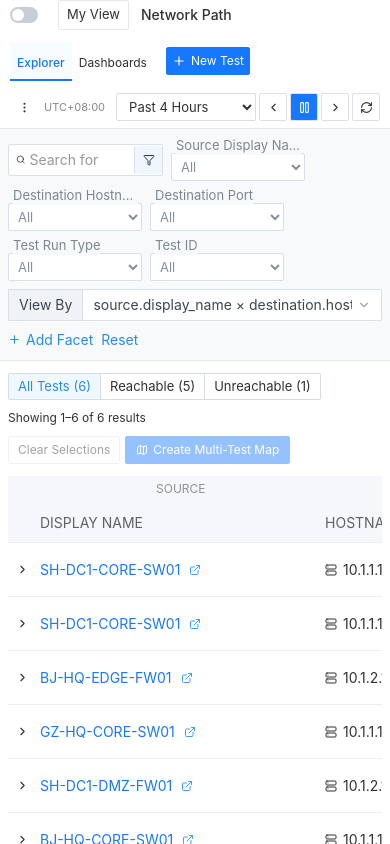
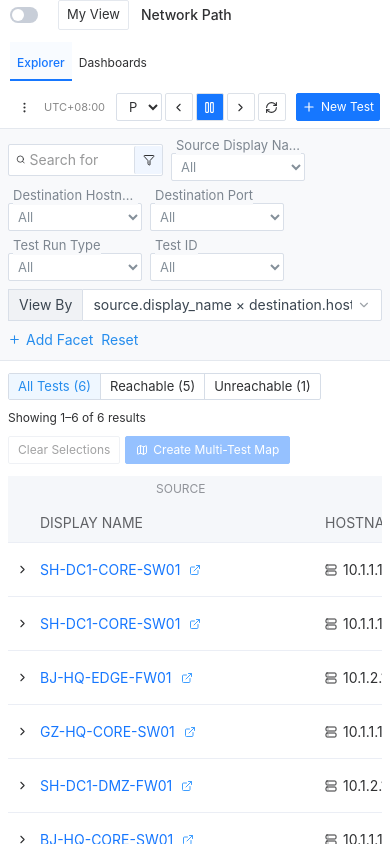
Before and after one commit to sabrina97606/netpath, a Next.js app: page /network-path in a window 390 px wide. Built offline with nearby package versions, Linux system fonts and the light colour scheme.

Commit message:
Move New Test button to the right of the time controls

```diff
--- a/app/network-path/network-path.css
+++ b/app/network-path/network-path.css
@@ -245,6 +245,10 @@
   border-radius: 2px;
   padding: 4px 10px;
   white-space: nowrap;
+}
+.np-viewbar > .np-primary {
+  flex-shrink: 0;
+  margin-left: 4px;
 }
 .np-app .np-primary:hover:not(:disabled) {
   color: #fff;
@@ -1413,9 +1417,10 @@
     left: 7px;
     top: 2px;
   }
-  .np-module-tabs > .np-primary {
+  .np-viewbar > .np-primary {
     font-size: 12px;
     padding: 4px 5px;
+    flex-shrink: 0;
   }
   .np-viewbar {
     width: 100%;
--- a/components/network-path.tsx
+++ b/components/network-path.tsx
@@ -668,17 +668,6 @@ export function NetworkPath() {
                   </button>
                 ))}
               </div>
-              {!detailOpen && (
-                <button
-                  className="np-primary"
-                  onClick={() => {
-                    setFormError("");
-                    setDrawer("new");
-                  }}
-                >
-                  <Plus size={14} /> New Test
-                </button>
-              )}
             </div>
             <div className="np-viewbar">
               {!detailOpen && (
@@ -739,6 +728,17 @@ export function NetworkPath() {
                   <RefreshCw size={13} />
                 </IconButton>
               </div>
+              {!detailOpen && (
+                <button
+                  className="np-primary"
+                  onClick={() => {
+                    setFormError("");
+                    setDrawer("new");
+                  }}
+                >
+                  <Plus size={14} /> New Test
+                </button>
+              )}
             </div>
           </div>
           {notice && (
```
